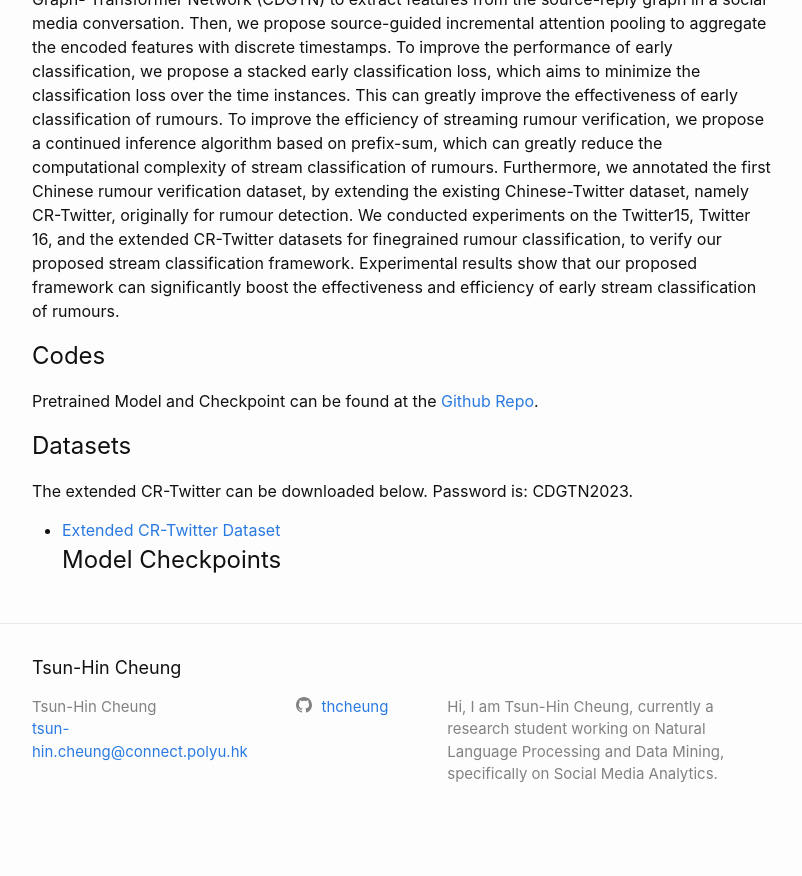
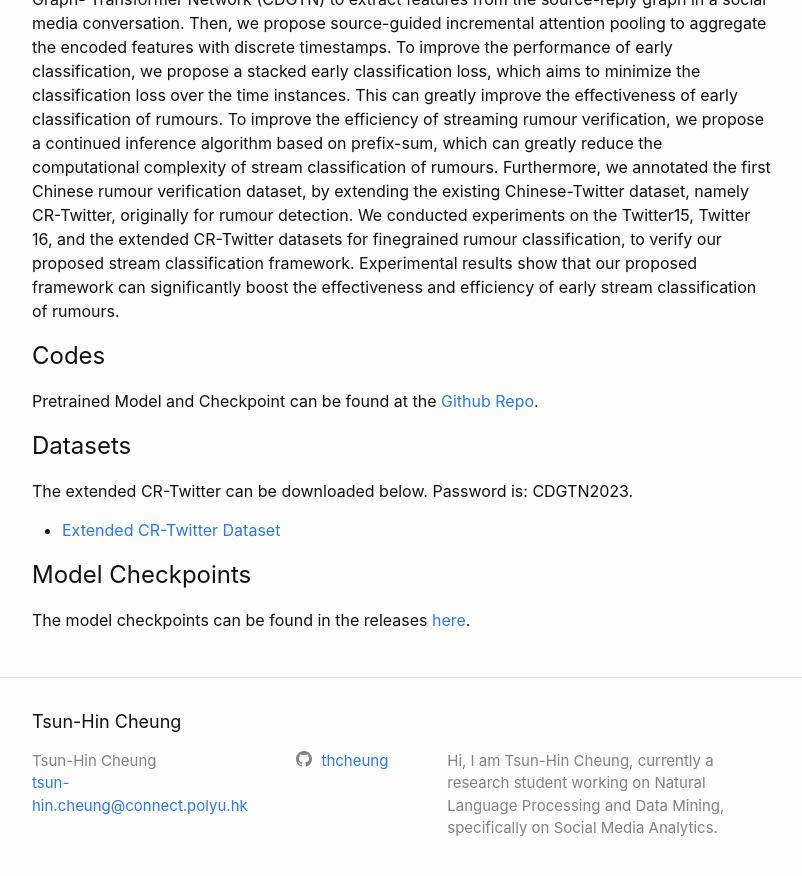
Before and after one commit to thcheung/thcheung.github.io, a Jekyll site: the page built from cdgtn.markdown, in a window 1280 px wide and 900 px high, scrolled down 662 px. Shown: the top 876 px of the window, without its empty margins (238-1040 px from the left). Built offline with Jekyll 4.4.1, drawn with Linux system fonts in a browser that asks for light colours; before the commit the page ends 1508 px from its top, so only the background shows below that.

Commit message:
Update cdgtn.markdown

```diff
--- a/cdgtn.markdown
+++ b/cdgtn.markdown
@@ -20,4 +20,7 @@ Pretrained Model and Checkpoint can be found at the [Github Repo](https://github
 The extended CR-Twitter can be downloaded below. Password is: CDGTN2023.
 
 - [Extended CR-Twitter Dataset](https://connectpolyu-my.sharepoint.com/:u:/g/personal/15083269d_connect_polyu_hk/EdUFxIS-Ea9Igvk6ddku93wBxPYSehGT3OWAb3Y00J42Yw?e=BhWfgT)
+
 ## Model Checkpoints
+
+The model checkpoints can be found in the releases [here](https://github.com/thcheung/CDGTN/releases/tag/checkpoint).
```
